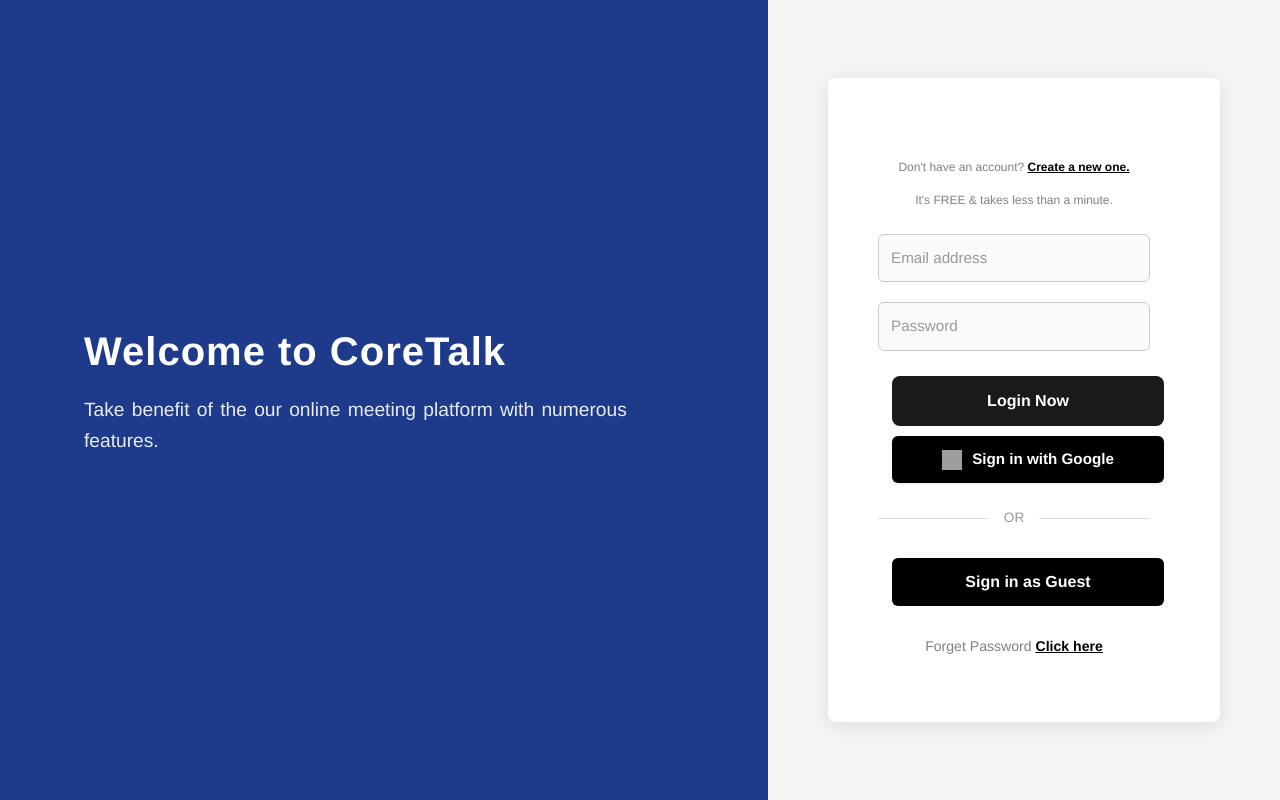
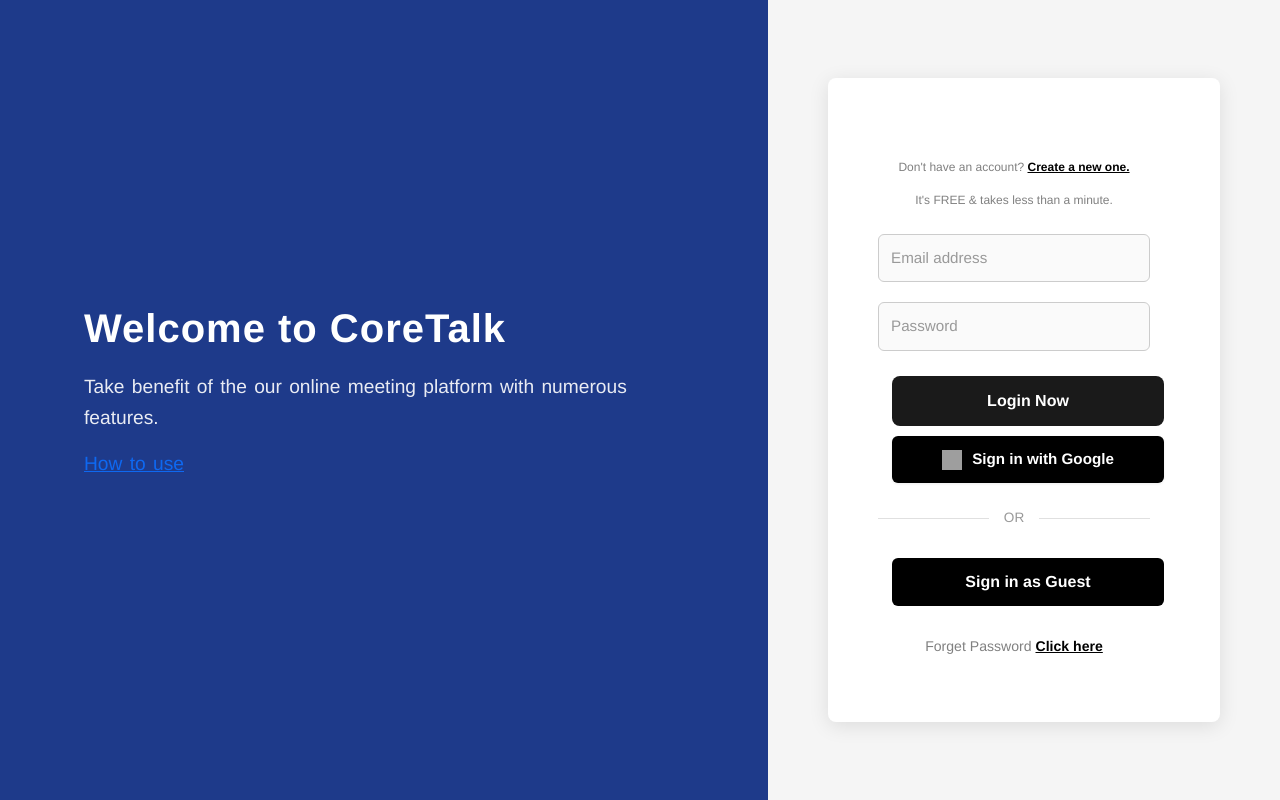
Before and after one commit to laksh-jain-17/coretalk, a Vue app: page /Login in a window 1280 px wide. Built offline with nearby package versions, Linux system fonts and the light colour scheme; no server answers; grey boxes are pictures that could not be loaded.

Commit message:
Update Login.vue
Adding how to use link

```diff
--- a/src/pages/Login.vue
+++ b/src/pages/Login.vue
@@ -5,6 +5,7 @@
         <div v-if="welcomeText">
           <h1>Welcome to CoreTalk</h1>
           <p>Take benefit of the our online meeting platform with numerous features.</p>
+          <p id="use-link"><router-link to="/HowToUse">How to use</router-link></p>
         </div>
         <div v-else>
           <div id="new_updates">
@@ -341,7 +342,9 @@ export default {
 
 <style>
 /* ---- all your existing styles stay exactly the same ---- */
-
+#use-link {
+    text-decoration:underline;
+}
 /* ✅ Admin OTP Screen Additions */
 .otp-screen {
   display: flex;
```
